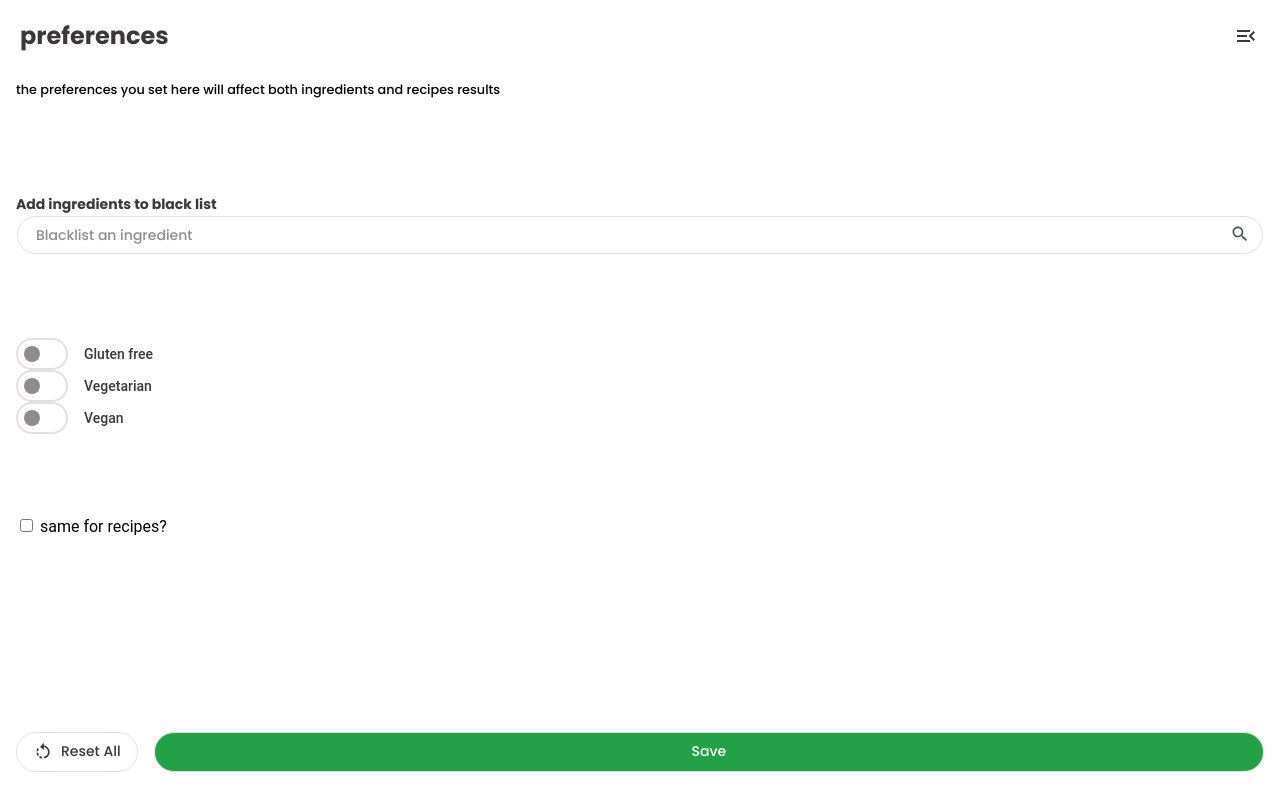
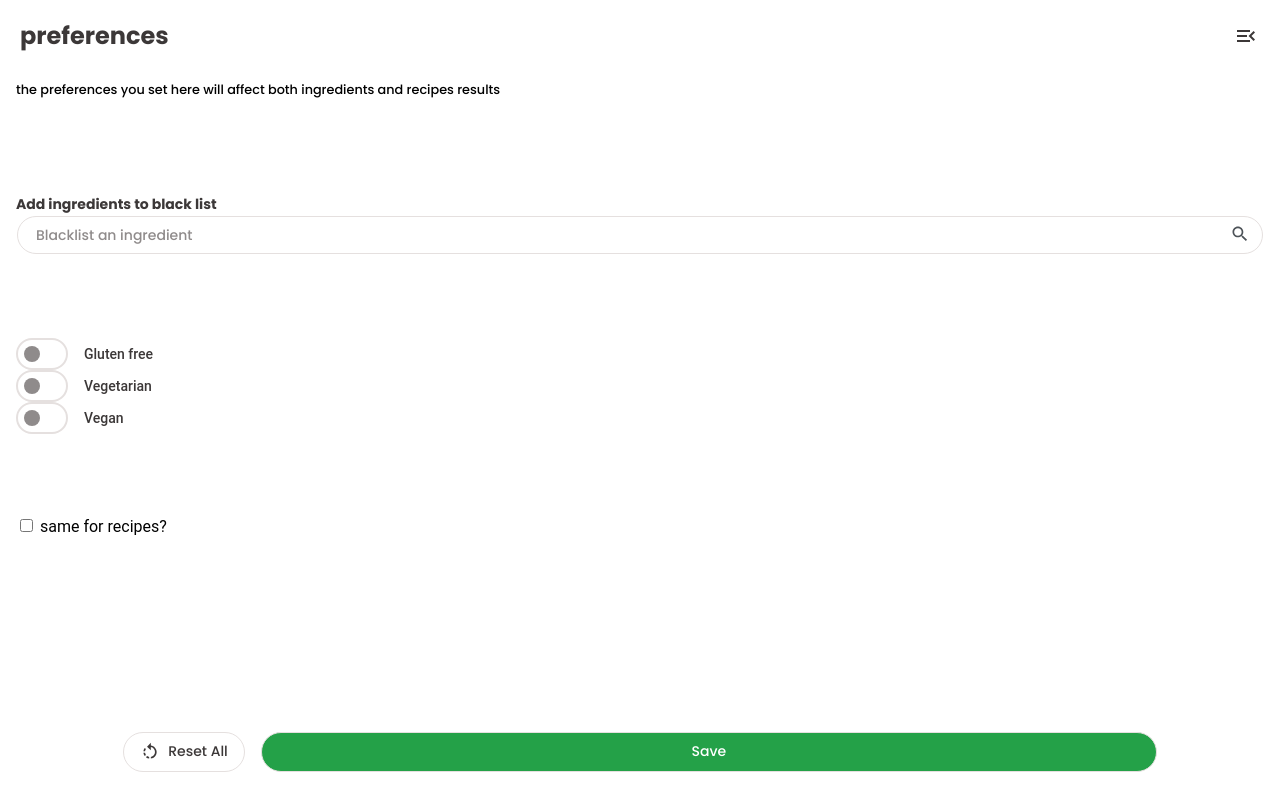
Before and after one commit to develhope/FS25-Team2-Project4, a React (Vite) app in the folder recipe-roulette.js/: page /food-preferences in a window 1280 px wide. Built offline with nearby package versions, Linux system fonts and the light colour scheme; a web font is replaced by a local one.

Commit message:
fix button bug

```diff
--- a/recipe-roulette.js/src/pages/Preferences/Preferences.jsx
+++ b/recipe-roulette.js/src/pages/Preferences/Preferences.jsx
@@ -127,9 +127,8 @@ export function Preferences() {
                     action={() => {handleDeselectAll("isBlackListed"); clearLocalSave()}}
                 />
                 <button type="button"
-                    /* label="Save" */
                     className={classes.button}
-                    action={handleSave} width={"fill"}
+                    onClick={handleSave} width={"fill"}
                 >Save</button>
             </div>
 
--- a/recipe-roulette.js/src/pages/Preferences/Preferences.module.scss
+++ b/recipe-roulette.js/src/pages/Preferences/Preferences.module.scss
@@ -51,7 +51,7 @@
     display: flex;
     align-items: center;
     justify-content: center;
-    width: 100%;
+    width: 70vw;
     gap: 0.5rem;
     padding: 0 1rem;
     font-size: $text-size-14;
```
